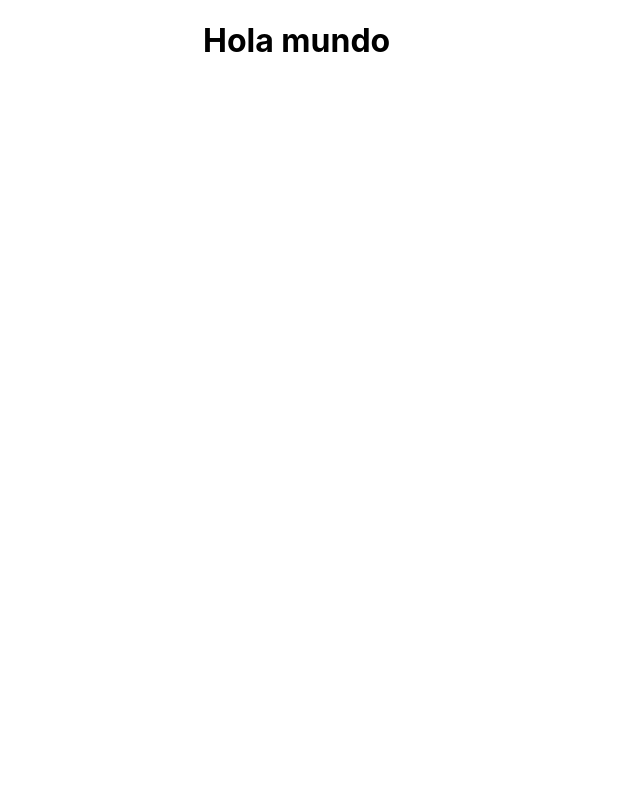
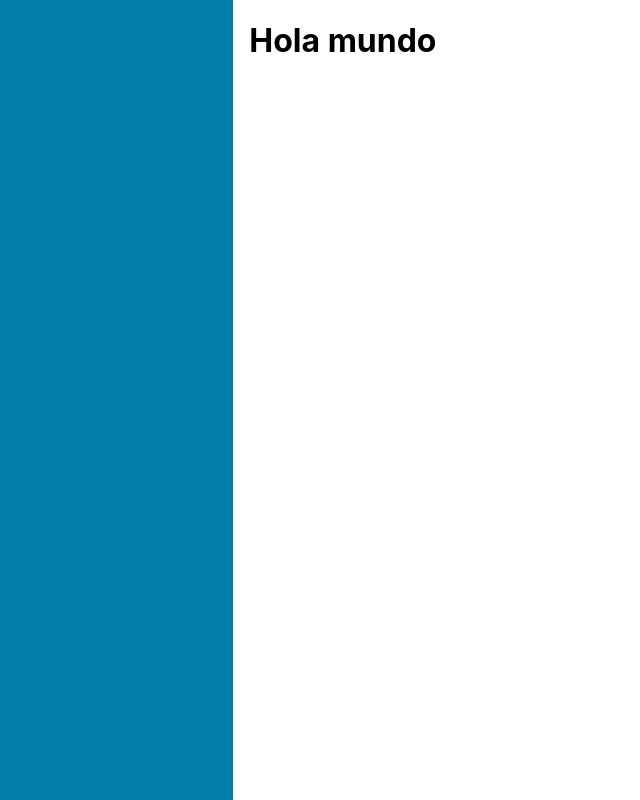
Before and after one commit to GerardCod/hl-admin, a React (Create React App) app: page /videos in a window 1280 px wide. Shown: the whole page, without its empty margins (121-761 px from the left). Built offline with nearby package versions, Linux system fonts and the light colour scheme.

Commit message:
[MODIFY] Implementing VideosPage

```diff
--- a/src/App.css
+++ b/src/App.css
@@ -3,6 +3,7 @@
   --dark-gradient-color: #003F54;
   --input-background-color: #C8CFCC;
   --link-font-color: #707070;
+  --sidenav-background-color: #007EA8;
 }
 
 .full-size {
@@ -87,24 +88,35 @@
 .Sidenav {
   width: 100%;
   height: 100%;
+  background-color: var(--sidenav-background-color);
 }
 
 .AdminLayout {
   width: 100%;
   height: 100vh;
   display: grid;
-  grid-template-columns: repeat(12, 1fr);
+  grid-template-columns: repeat(14, 1fr);
   grid-template-rows: 1fr;
   column-gap: 1rem;
 }
 
 .AdminLayout__Sidenav {
   grid-column-start: 1;
-  grid-column-end: 4;
+  grid-column-end: 5;
 }
 
 .AdminLayout__Content {
-  grid-column-start: 4;
-  grid-column-end: 13;
+  grid-column-start: 5;
+  grid-column-end: 15;
   overflow-y: scroll;
 }
+
+@media screen and (min-width: 1440px) {
+  .AdminLayout__Sidenav {
+    grid-column-end: 4;
+  }
+
+  .AdminLayout__Content {
+    grid-column-start: 4;
+  }
+}
--- a/src/containers/Admin.js
+++ b/src/containers/Admin.js
@@ -4,7 +4,9 @@ import React from 'react';
 const Admin = ({children}) => {
   return (
     <div className="AdminLayout">
-      <SidenavAdmin className="AdminLayout__Sidenav" />
+      <aside className="AdminLayout__Sidenav">
+        <SidenavAdmin />
+      </aside>
       <main className="AdminLayout__Content">
         { children }
       </main>
```
